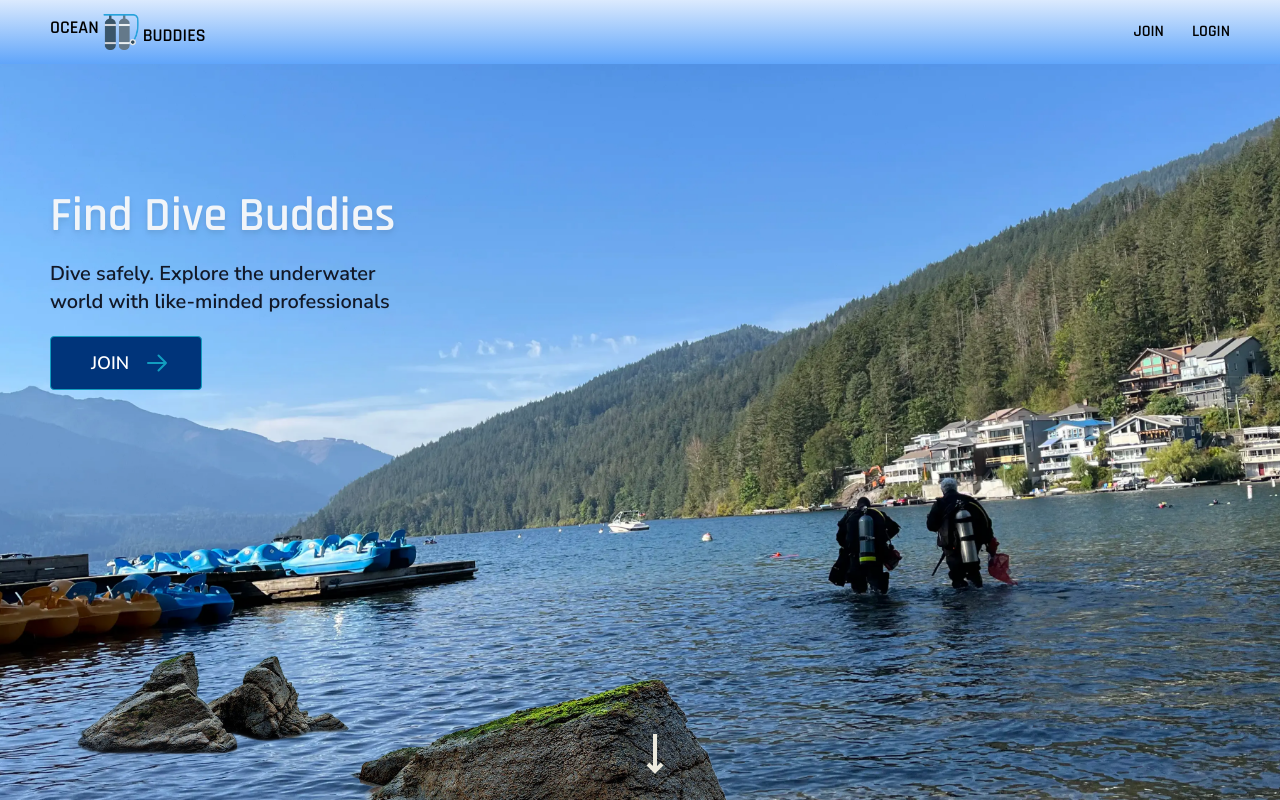
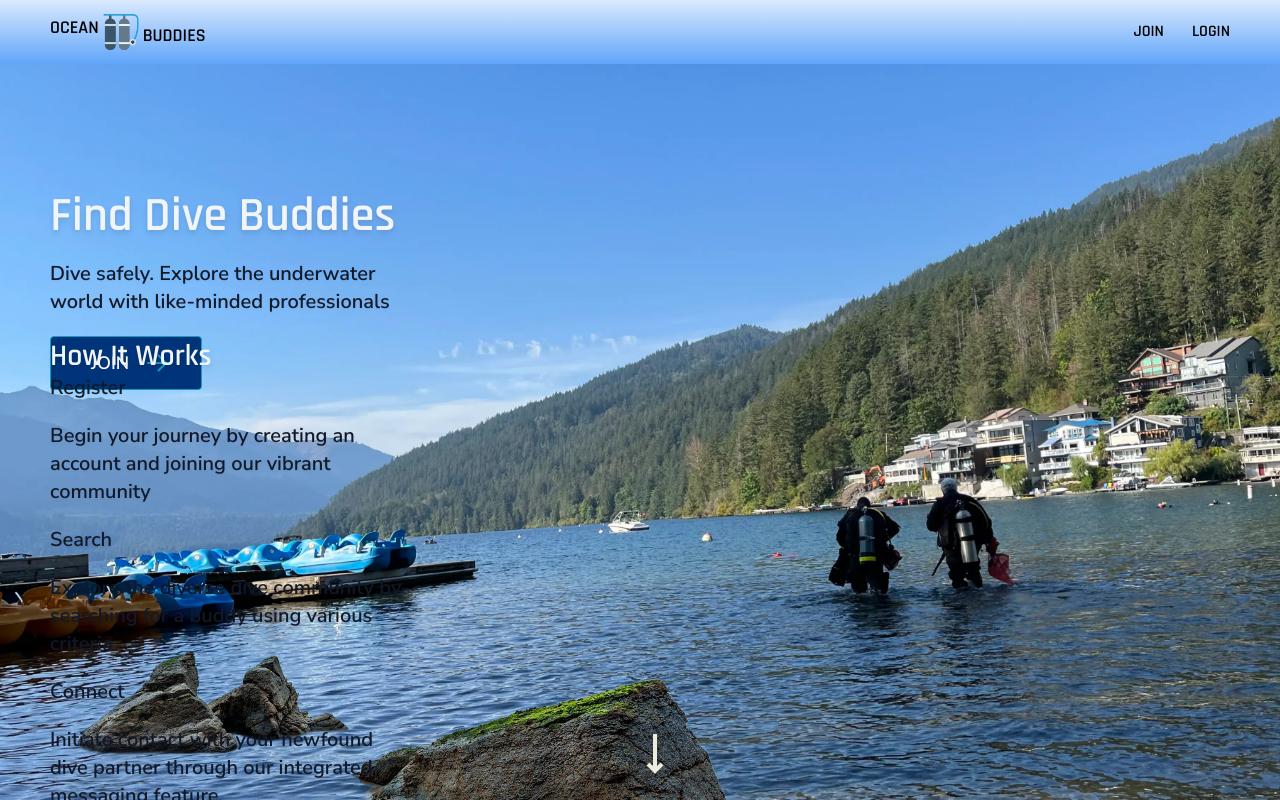
Before and after one commit to RozaliiaRusskikh/ocean-buddies, a Next.js app: page / in a window 1280 px wide. Shown: the top 800 px of the page. Built offline with nearby package versions, Linux system fonts and the light colour scheme.

Commit message:
Display data

```diff
--- a/app/(site)/page.tsx
+++ b/app/(site)/page.tsx
@@ -1,6 +1,5 @@
 import { Hero } from "@/app/components/Hero";
 import HowItWorks from "@/app/components/HowItWorks";
-import Search from "@/app/components/HowItWorks";
 import image from "@/public/assets/divers.webp";
 
 const Homepage: React.FC = () => {
--- a/app/components/HowItWorks.tsx
+++ b/app/components/HowItWorks.tsx
@@ -1,18 +1,33 @@
 import rocks from "@/public/assets/rocks.png";
 import Image from "next/image";
 import underwater from "@/public/assets/underwater.jpeg";
+import { Text, Heading } from "./Text";
+import { rajdhani } from "../fonts";
+import { LayoutX } from "./LayoutX";
 
 const HowItWorks: React.FC = () => {
-  const steps = {
-    register:
-      "Begin your journey by creating an account and joining our vibrant community",
-    search:
-      "Explore the diverse dive community by searching for a buddy using various criteria",
-    connect:
-      "Initiate contact with your newfound dive partner through our integrated messaging feature",
-    explore:
-      "Embark on exciting underwater adventures as you meet and dive together",
-  };
+  const steps = [
+    {
+      title: "Register",
+      description:
+        "Begin your journey by creating an account and joining our vibrant community",
+    },
+    {
+      title: "Search",
+      description:
+        "Explore the diverse dive community by searching for a buddy using various criteria",
+    },
+    {
+      title: "Connect",
+      description:
+        "Initiate contact with your newfound dive partner through our integrated messaging feature",
+    },
+    {
+      title: "Explore",
+      description:
+        "Embark on exciting underwater adventures as you meet and dive together",
+    },
+  ];
   return (
     <section
       className="min-h-72 h-full text-background relative bg-cover bg-no-repeat bg-center bg-fixed"
@@ -24,18 +39,49 @@ const HowItWorks: React.FC = () => {
         priority={true}
         className="absolute bottom-[50%] lg:right-[40%]"
       />
-      <div>
-        <Step />
-      </div>
+      <LayoutX className="absolute bottom-[45%]">
+        <Heading
+          size="subheading"
+          className={` text-slate-100 drop-shadow-md ${rajdhani.className} antialiased`}
+          data-aos="fade-in"
+        >
+          How It Works
+        </Heading>
+        {steps.map((step, index) => {
+          return <Step key={index} step={step} />;
+        })}
+      </LayoutX>
     </section>
   );
 };
 
-const Step: React.FC = () => {
+interface StepProps {
+  step: {
+    title: string;
+    description: string;
+  };
+}
+
+const Step: React.FC<StepProps> = ({ step }) => {
   return (
-    <div className="text-primary">
-      <p>Step1</p>
-    </div>
+    <article>
+      <Text
+        size="super"
+        as="h2"
+        className="max-w-[360px] mb-4 md:mb-5 drop-shadow-sm text-gray-900"
+        data-aos="fade-in"
+      >
+        {step.title}
+      </Text>
+      <Text
+        size="super"
+        as="h2"
+        className="max-w-[360px] mb-4 md:mb-5 drop-shadow-sm text-gray-900"
+        data-aos="fade-in"
+      >
+        {step.description}
+      </Text>
+    </article>
   );
 };
 export default HowItWorks;
```
